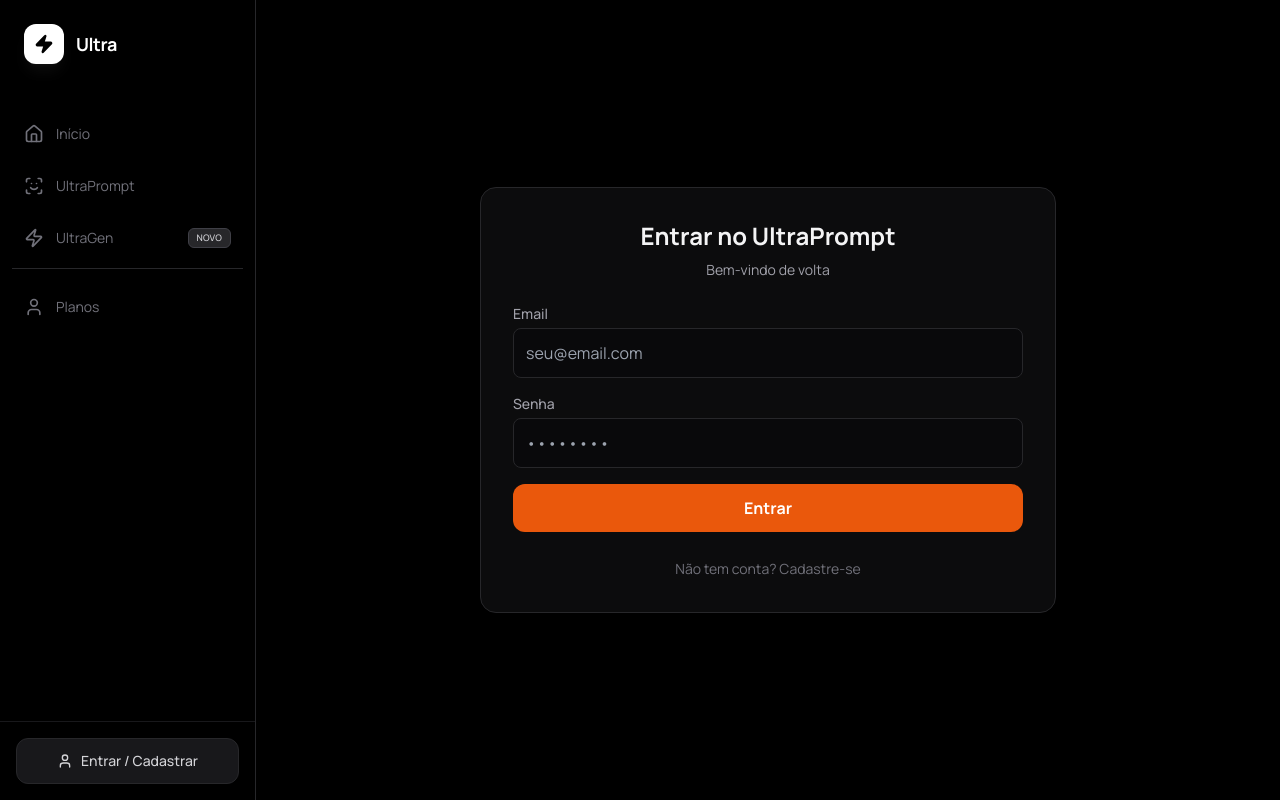
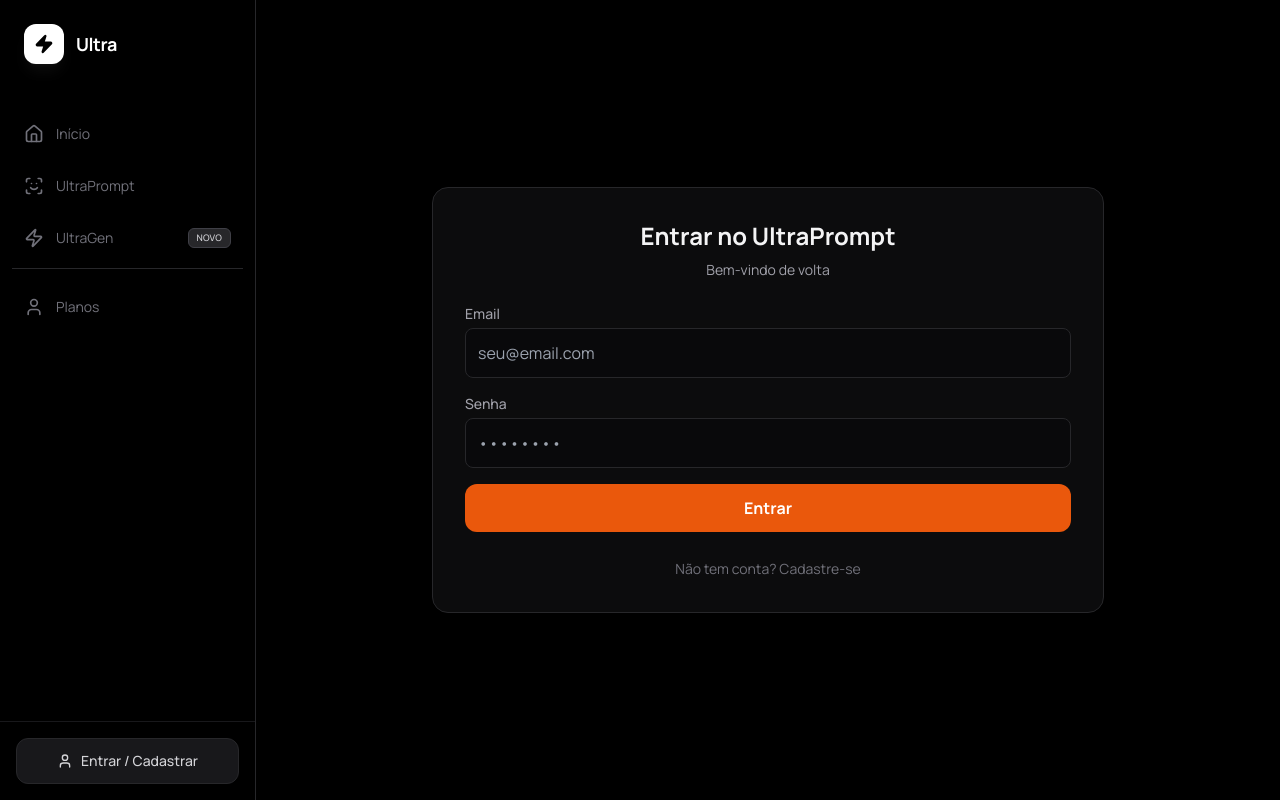
Before and after one commit to BrianSantos95/ultraprompt, a React (Vite) app: page / in a window 1280 px wide. Both pictures are taken after a click on the button "Entrar / Cadastrar". Built offline with nearby package versions, Linux system fonts and the light colour scheme; no server answers.

Commit message:
Increase Login box width to max-w-2xl and ensure full width in views

```diff
--- a/components/UltraGenView.tsx
+++ b/components/UltraGenView.tsx
@@ -310,7 +310,7 @@
 
     if (!user) {
         return (
-            <div className="flex items-center justify-center h-[calc(100vh-8rem)] animate-in fade-in duration-500">
+            <div className="flex items-center justify-center h-[calc(100vh-8rem)] w-full animate-in fade-in duration-500">
                 <Login />
             </div>
         );
--- a/components/UltraPromptView.tsx
+++ b/components/UltraPromptView.tsx
@@ -91,7 +91,7 @@
 
     if (!user) {
         return (
-            <div className="flex items-center justify-center h-[calc(100vh-8rem)] animate-in fade-in duration-500">
+            <div className="flex items-center justify-center h-[calc(100vh-8rem)] w-full animate-in fade-in duration-500">
                 <Login />
             </div>
         );
--- a/components/auth/Login.tsx
+++ b/components/auth/Login.tsx
@@ -40,7 +40,7 @@
 
     return (
         <div className="flex flex-col items-center justify-center min-h-[60vh] text-zinc-100 p-4">
-            <div className="w-full max-w-xl bg-zinc-900/50 border border-zinc-800 rounded-2xl p-8 space-y-6 animate-in zoom-in-95 duration-300">
+            <div className="w-full max-w-2xl bg-zinc-900/50 border border-zinc-800 rounded-2xl p-8 space-y-6 animate-in zoom-in-95 duration-300">
                 <div className="text-center space-y-2">
                     <h1 className="text-2xl font-bold">{isSignUp ? 'Criar Conta' : 'Entrar no UltraPrompt'}</h1>
                     <p className="text-zinc-400 text-sm">
```
